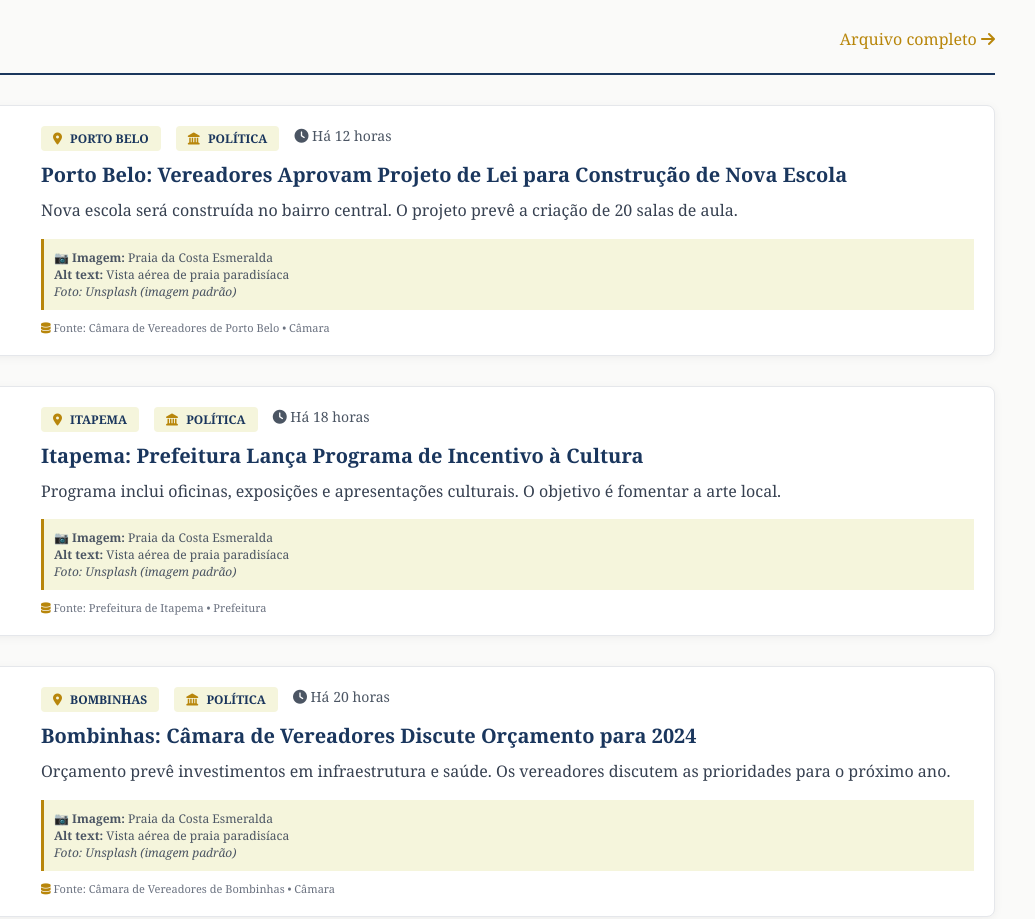
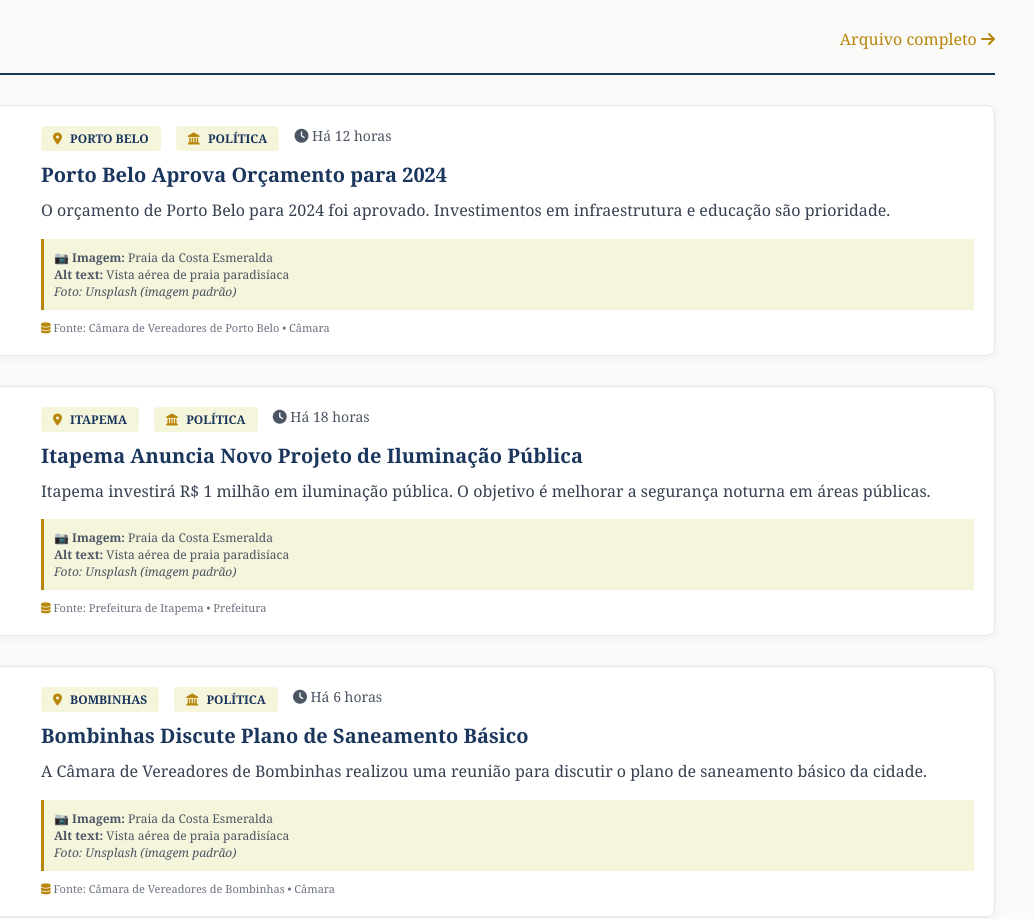
Before and after one commit to djalmomm-lab/Portal_Big_News, a plain HTML site: page noticias/politica/2026-03-20-politica.html in a window 1280 px wide. Shown: the top 919 px of the page, 245-1280 px from the left. Drawn offline with Linux system fonts and the light colour scheme.

Commit message:
Atualização politica - 2026-03-20 - 3 itens

```diff
--- a/noticias/politica/2026-03-20-politica.html
+++ b/noticias/politica/2026-03-20-politica.html
@@ -49,8 +49,8 @@
                         <span class="tag"><i class="fas fa-landmark"></i> Política</span>
                         <span><i class="fas fa-clock"></i> Há 12 horas</span>
                     </div>
-                    <h3><a href="#">Porto Belo: Vereadores Aprovam Projeto de Lei para Construção de Nova Escola</a></h3>
-                    <p class="article-excerpt">Nova escola será construída no bairro central. O projeto prevê a criação de 20 salas de aula.</p>
+                    <h3><a href="#">Porto Belo Aprova Orçamento para 2024</a></h3>
+                    <p class="article-excerpt">O orçamento de Porto Belo para 2024 foi aprovado. Investimentos em infraestrutura e educação são prioridade.</p>
                     <div class="image-info">
                         <p><strong>📷 Imagem:</strong> Praia da Costa Esmeralda</p>
                         <p><strong>Alt text:</strong> Vista aérea de praia paradisíaca</p>
@@ -71,8 +71,8 @@
                         <span class="tag"><i class="fas fa-landmark"></i> Política</span>
                         <span><i class="fas fa-clock"></i> Há 18 horas</span>
                     </div>
-                    <h3><a href="#">Itapema: Prefeitura Lança Programa de Incentivo à Cultura</a></h3>
-                    <p class="article-excerpt">Programa inclui oficinas, exposições e apresentações culturais. O objetivo é fomentar a arte local.</p>
+                    <h3><a href="#">Itapema Anuncia Novo Projeto de Iluminação Pública</a></h3>
+                    <p class="article-excerpt">Itapema investirá R$ 1 milhão em iluminação pública. O objetivo é melhorar a segurança noturna em áreas públicas.</p>
                     <div class="image-info">
                         <p><strong>📷 Imagem:</strong> Praia da Costa Esmeralda</p>
                         <p><strong>Alt text:</strong> Vista aérea de praia paradisíaca</p>
@@ -91,10 +91,10 @@
                     <div class="article-meta">
                         <span class="tag"><i class="fas fa-map-marker-alt"></i> Bombinhas</span>
                         <span class="tag"><i class="fas fa-landmark"></i> Política</span>
-                        <span><i class="fas fa-clock"></i> Há 20 horas</span>
+                        <span><i class="fas fa-clock"></i> Há 6 horas</span>
                     </div>
-                    <h3><a href="#">Bombinhas: Câmara de Vereadores Discute Orçamento para 2024</a></h3>
-                    <p class="article-excerpt">Orçamento prevê investimentos em infraestrutura e saúde. Os vereadores discutem as prioridades para o próximo ano.</p>
+                    <h3><a href="#">Bombinhas Discute Plano de Saneamento Básico</a></h3>
+                    <p class="article-excerpt">A Câmara de Vereadores de Bombinhas realizou uma reunião para discutir o plano de saneamento básico da cidade.</p>
                     <div class="image-info">
                         <p><strong>📷 Imagem:</strong> Praia da Costa Esmeralda</p>
                         <p><strong>Alt text:</strong> Vista aérea de praia paradisíaca</p>
```
